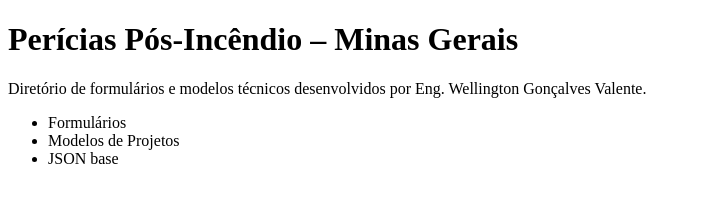
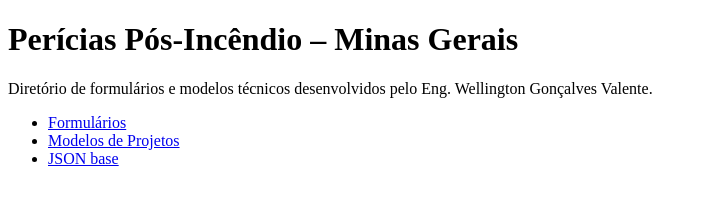
Before and after one commit to WellingtonValente/pericias-pos-incendio-mg, a plain HTML site: page index.html in a window 1280 px wide. Shown: the whole page, without its empty margins (0-707 px from the left). Drawn offline with Linux system fonts and the light colour scheme.

Commit message:
Update index.html

```diff
--- a/index.html
+++ b/index.html
@@ -1,16 +1,16 @@
 <!DOCTYPE html>
 <html lang="pt-BR">
 <head>
-  <meta charset="UTF-8" />
+  <meta charset="UTF-8">
   <title>Perícias Pós-Incêndio MG</title>
 </head>
 <body>
   <h1>Perícias Pós-Incêndio – Minas Gerais</h1>
-  <p>Diretório de formulários e modelos técnicos desenvolvidos por Eng. Wellington Gonçalves Valente.</p>
+  <p>Diretório de formulários e modelos técnicos desenvolvidos pelo Eng. Wellington Gonçalves Valente.</p>
   <ul>
-    <li><um href="modelos/fórmulas/">Formulários</um></li>
-    <li><um href="modelos/projetos/">Modelos de Projetos</um></li>
-    <li><um href="pericias_pos_incendio_mg.json">JSON base</um></li>
+    <li><a href="modelos/formularios/">Formulários</a></li>
+    <li><a href="modelos/projetos/">Modelos de Projetos</a></li>
+    <li><a href="pericias_pos_incendio_mg.json">JSON base</a></li>
   </ul>
 </body>
 </html>
```
